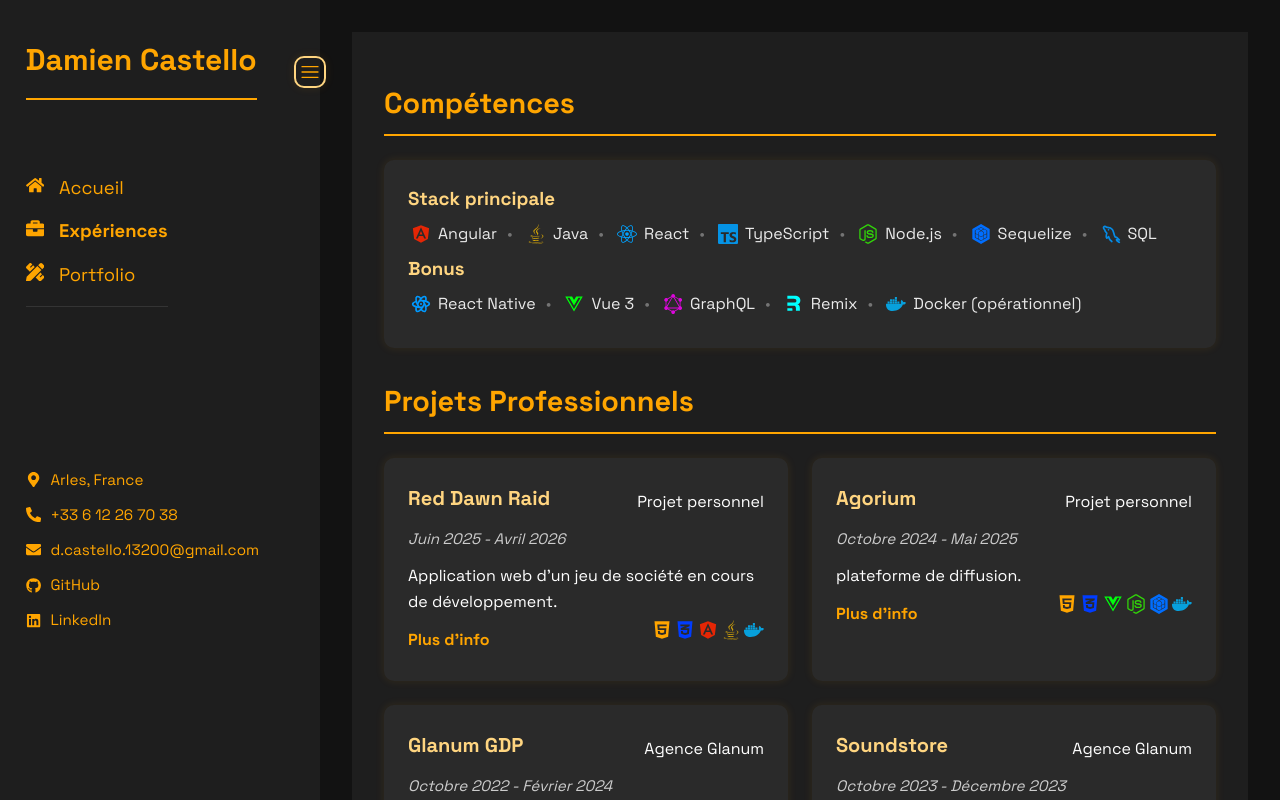
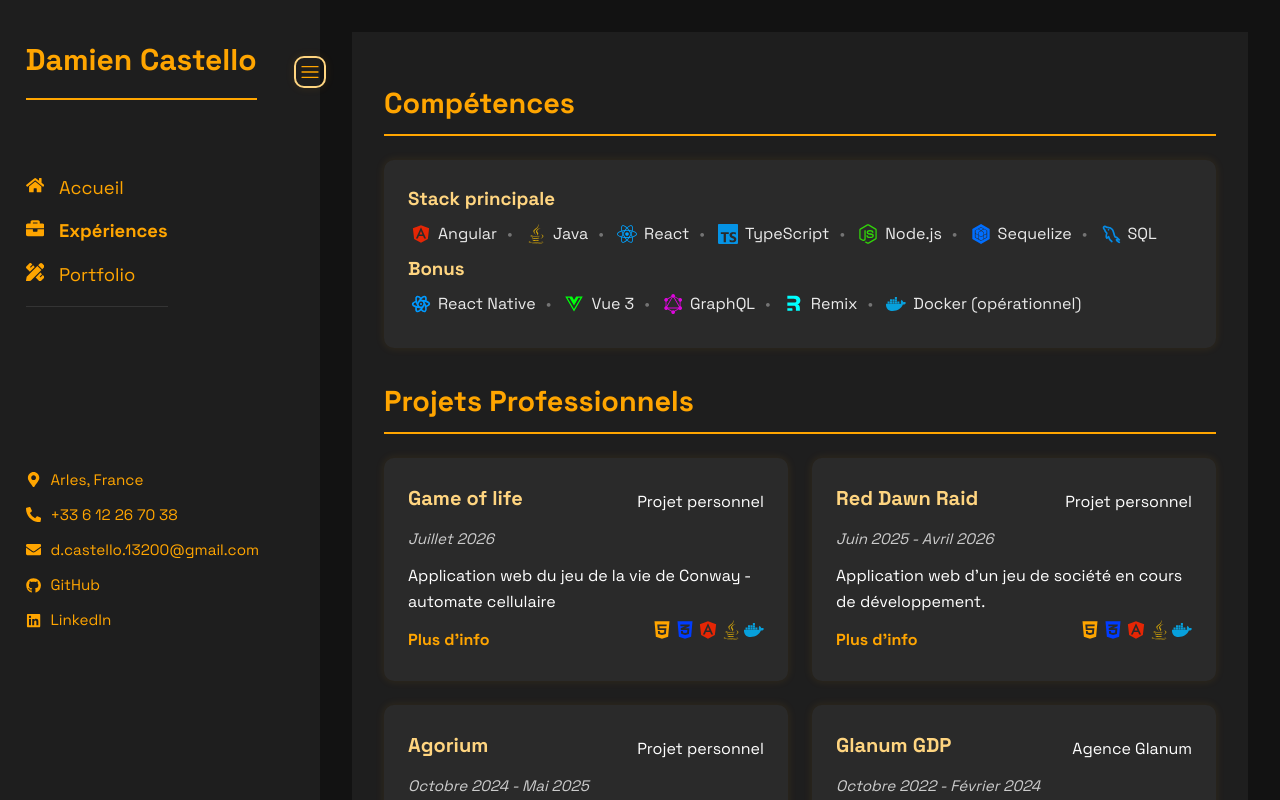
Before and after one commit to DamienCastello/cv-online, a React (Vite) app: page /experiences in a window 1280 px wide. Shown: the top 800 px of the page. Built offline with nearby package versions, Linux system fonts and the light colour scheme.

Commit message:
master(base): add game-of-life project

```diff
--- a/src/pages/Experiences.jsx
+++ b/src/pages/Experiences.jsx
@@ -40,8 +40,17 @@ const formations = [
 ];
 
 const projets = [
+        {
+        id: 1,
+        link: 'gol',
+        name: 'Game of life',
+        company: 'Projet personnel',
+        date: 'Juillet 2026',
+        title: 'Application web du jeu de la vie de Conway - automate cellulaire',
+        technologies: ['html', 'css', 'angular', 'java', 'docker']
+    },
     {
-        id: 1,
+        id: 2,
         link: 'rdr',
         name: 'Red Dawn Raid',
         company: 'Projet personnel',
@@ -50,7 +59,7 @@ const projets = [
         technologies: ['html', 'css', 'angular', 'java', 'docker']
     },
     {
-        id: 2,
+        id: 3,
         link: 'agorium',
         name: 'Agorium',
         company: 'Projet personnel',
@@ -59,7 +68,7 @@ const projets = [
         technologies: ['html', 'css', 'vue3', 'nodejs', 'sequelize', 'docker']
     },
     {
-        id: 3,
+        id: 4,
         link: 'gdp',
         name: 'Glanum GDP',
         company: 'Agence Glanum',
@@ -68,7 +77,7 @@ const projets = [
         technologies: ['html', 'css', 'react', 'remix', 'tailwind', 'graphql', 'nodejs']
     },
     {
-        id: 4,
+        id: 5,
         link: 'soundstore',
         name: 'Soundstore',
         company: 'Agence Glanum',
@@ -77,7 +86,7 @@ const projets = [
         technologies: ['html', 'css', 'laravel']
     },
     {
-        id: 5,
+        id: 6,
         link: 'stepper',
         name: 'Stepper Peter',
         company: 'Agence Glanum',
@@ -86,7 +95,7 @@ const projets = [
         technologies: ['html', 'css', 'react']
     },
     {
-        id: 6,
+        id: 7,
         link: 'meeye',
         name: 'Me&Eye',
         company: 'Agence Glanum',
@@ -95,7 +104,7 @@ const projets = [
         technologies: ['html', 'css', 'reactNative']
     },
     {
-        id: 7,
+        id: 8,
         link: 'fidwell',
         name: 'Fid’well',
         company: 'Agence Glanum',
@@ -104,7 +113,7 @@ const projets = [
         technologies: ['html', 'css', 'sass', 'reactNative', 'graphql', 'scss']
     },
     {
-        id: 8,
+        id: 9,
         link: 'lina',
         name: 'PLUValue® LINA®',
         company: 'LKSpatialist',
@@ -113,7 +122,7 @@ const projets = [
         technologies: ['html', 'css', 'angularjs', 'docker']
     },
     {
-        id: 9,
+        id: 10,
         link: 'wekolo',
         name: 'Wekolo',
         company: 'Société Proximus',
@@ -122,7 +131,7 @@ const projets = [
         technologies: ['html', 'css', 'reactNative', 'typescript', 'graphql']
     },
     {
-        id: 10,
+        id: 11,
         link: 'coiffinthestreet',
         name: 'Coiff In The Street',
         company: 'Wild code school',
@@ -131,7 +140,7 @@ const projets = [
         technologies: ['html', 'css', 'bootstrap', 'reactNative', 'nodejs', 'sequelize']
     },
     {
-        id: 11,
+        id: 12,
         link: 'dataweek',
         name: 'Deuxième place du Hackathon Dataweek',
         company: 'Wild code school',
@@ -140,7 +149,7 @@ const projets = [
         technologies: ['html', 'css', 'bootstrap', 'react', 'nodejs', 'sequelize']
     },
     {
-        id: 12,
+        id: 13,
         link: 'easteregg',
         name: 'Première place du Hackathon Easter Egg',
         company: 'Wild code school',
--- a/src/pages/Portfolio.jsx
+++ b/src/pages/Portfolio.jsx
@@ -11,8 +11,20 @@ import { RiTailwindCssFill } from "react-icons/ri";
 import { RiRemixRunFill } from "react-icons/ri";
 
 const projects = [
+  {
+    id: 1,
+    link: 'gol',
+    image: 'images/game-of-life.gif',
+    name: 'Game of life',
+    company: '404 Not found ?',
+    city: 'Arles',
+    date: 'Juillet 2026',
+    title: 'Jeu de la vie de Conway - automate cellulaire',
+    description: `Jeu de la Vie de Conway — Application web full-stack (Angular + Spring Boot), dockerisée et déployée sur VPS OVH. Simulation interactive avec patterns célèbres, mode torique, et interface responsive. [game-of-life.castello.ovh]`,
+    technologies: ['html', 'css', 'angular', 'java', 'docker']
+  },
     {
-    id: 1,
+    id: 2,
     link: 'rdr',
     image: 'images/rdr.gif',
     name: 'Red Dawn Raid',
@@ -20,11 +32,11 @@ const projects = [
     city: 'Arles',
     date: 'Juin 2025 - Avril 2026',
     title: 'Application web d\'un jeu de société (projet personnel)',
-    description: `Création des règles et du design des cartes. Conception et développement d’une application web du jeu, de 2 à 7 joueurs avec un système de web socket pour gérer les actions utilisateurs, les effets par joueurs, les phases et les tours de jeu. Stack Angular / Java, architecture conteneurisée avec Docker et environnements séparés (développement, préproduction, production). Version jouable en cours de développement et bientôt ouverte au publique.`,
+    description: `Conception et développement d'une application web du Jeu de la Vie de Conway : simulation interactive permettant de dessiner sa propre configuration ou de lancer des patterns célèbres (canon à planeurs de Gosper, vaisseaux, oscillateurs, méthuselahs), avec grille redimensionnable, mode torique et réglage de la vitesse de simulation. Architecture REST sans état (stateless) où le client transmet la grille à chaque génération, évitant tout conflit entre les simulations des différents utilisateurs. Stack Angular / Java (Spring Boot), architecture conteneurisée avec Docker, déployée sur un VPS OVH derrière nginx et un reverse proxy (HTTPS). Interface responsive (mobile et paysage) et page de présentation pédagogique des règles. En ligne et accessible au public.`,
     technologies: ['html', 'css', 'angular', 'java', 'docker']
   },
   {
-    id: 2,
+    id: 3,
     link: 'agorium',
     image: 'images/agorium.gif',
     name: 'Agorium',
@@ -36,7 +48,7 @@ const projects = [
     technologies: ['html', 'css', 'vue3', 'nodejs', 'sequelize', 'docker']
   },
   {
-    id: 3,
+    id: 4,
     link: 'gdp',
     image: 'images/GDP.png',
     name: 'Glanum GDP',
@@ -48,7 +60,7 @@ const projects = [
     technologies: ['html', 'css', 'react', 'remix', 'tailwind', 'graphql', 'nodejs']
   },
   {
-    id: 4,
+    id: 5,
     link: 'soundstore',
     image: 'images/soundstore.gif',
     name: 'Soundstore',
@@ -60,7 +72,7 @@ const projects = [
     technologies: ['html', 'css', 'laravel']
   },
   {
-    id: 5,
+    id: 6,
     link: 'stepper',
     image: 'images/stepper.gif',
     name: 'Stepper Peter',
@@ -72,7 +84,7 @@ const projects = [
     technologies: ['html', 'css', 'react']
   },
   {
-    id: 6,
+    id: 7,
     link: 'meeye',
     image: 'images/meeye.gif',
     name: 'Me&Eye',
@@ -84,7 +96,7 @@ const projects = [
     technologies: ['html', 'css', 'reactNative']
   },
   {
-    id: 7,
+    id: 8,
     link: 'fidwell',
     image: 'images/fidwell.gif',
     name: 'Fid’well',
@@ -96,7 +108,7 @@ const projects = [
     technologies: ['html', 'css', 'sass', 'reactNative', 'graphql', 'scss']
   },
   {
-    id: 8,
+    id: 9,
     link: 'lina',
     image: 'images/lina.gif',
     name: 'PLUValue® LINA®',
@@ -108,7 +120,7 @@ const projects = [
     technologies: ['html', 'css', 'angularjs', 'docker']
   },
   {
-    id: 9,
+    id: 10,
     link: 'wekolo',
     image: 'images/wekolo.png',
     name: 'Wekolo',
@@ -120,7 +132,7 @@ const projects = [
     technologies: ['html', 'css', 'reactNative', 'typescript', 'graphql']
   },
   {
-    id: 10,
+    id: 11,
     link: 'coiffinthestreet',
     image: 'images/coiffInTheStreet.png',
     name: 'Coiff In The Street',
@@ -132,7 +144,7 @@ const projects = [
     technologies: ['html', 'css', 'bootstrap', 'reactNative', 'nodejs', 'sequelize']
   },
   {
-    id: 11,
+    id: 12,
     link: 'dataweek',
     image: 'images/dataweek.jpeg',
     name: 'Deuxième place du Hackathon Dataweek',
@@ -144,7 +156,7 @@ const projects = [
     technologies: ['html', 'css', 'bootstrap', 'react', 'nodejs', 'sequelize']
   },
   {
-    id: 12,
+    id: 13,
     link: 'easteregg',
     image: 'images/easter_egg.gif',
     name: 'Première place du Hackathon Easter Egg',
@@ -288,8 +300,9 @@ export default function Portfolio() {
           <div className="text">
             <h2 className="animate slide-left pop delay-4">{project.title}</h2>
             <p>{project.description}</p>
-            {project.id === 2 ? <div className='agorium-link-container'><FaArrowAltCircleRight /><a className='agorium-link' href="https://agorium.castello.ovh" target='_blank'>Visiter la plateforme</a></div> : null}
-            {project.id === 10 ? <Player /> : null}
+            {project.id === 1 ? <div className='agorium-link-container'><FaArrowAltCircleRight /><a className='agorium-link' href="https://game-of-life.castello.ovh" target='_blank'>Visiter la site</a></div> : null}
+            {project.id === 3 ? <div className='agorium-link-container'><FaArrowAltCircleRight /><a className='agorium-link' href="https://agorium.castello.ovh" target='_blank'>Visiter la plateforme</a></div> : null}
+            {project.id === 11 ? <Player /> : null}
             <div className="badge-container">
               {project.technologies.map((tech, index) => (
                 <span key={index}>{technoIcons[tech]}</span>
```
Also changed, not shown: public/images/game-of-life.gif (added).
